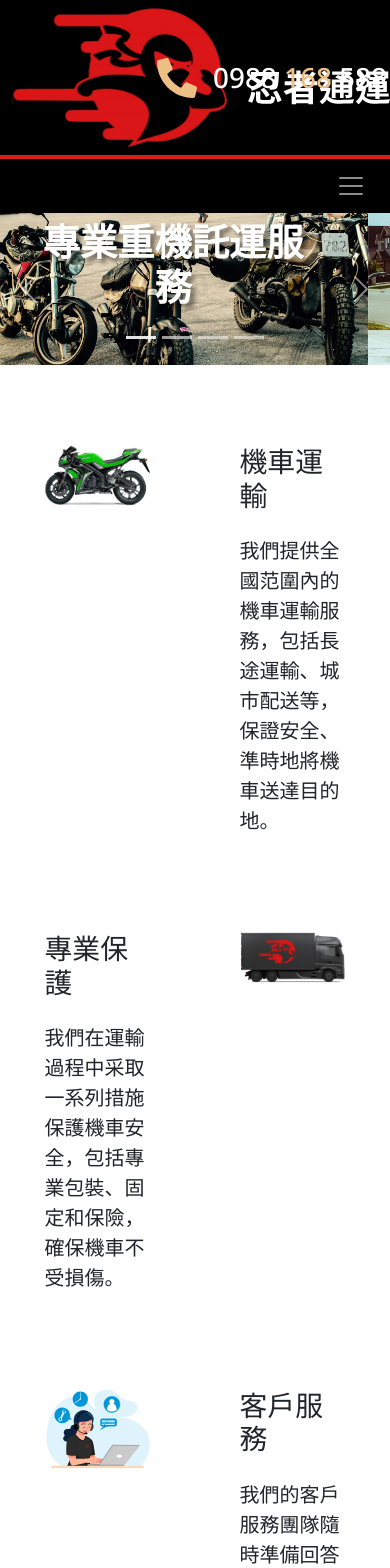
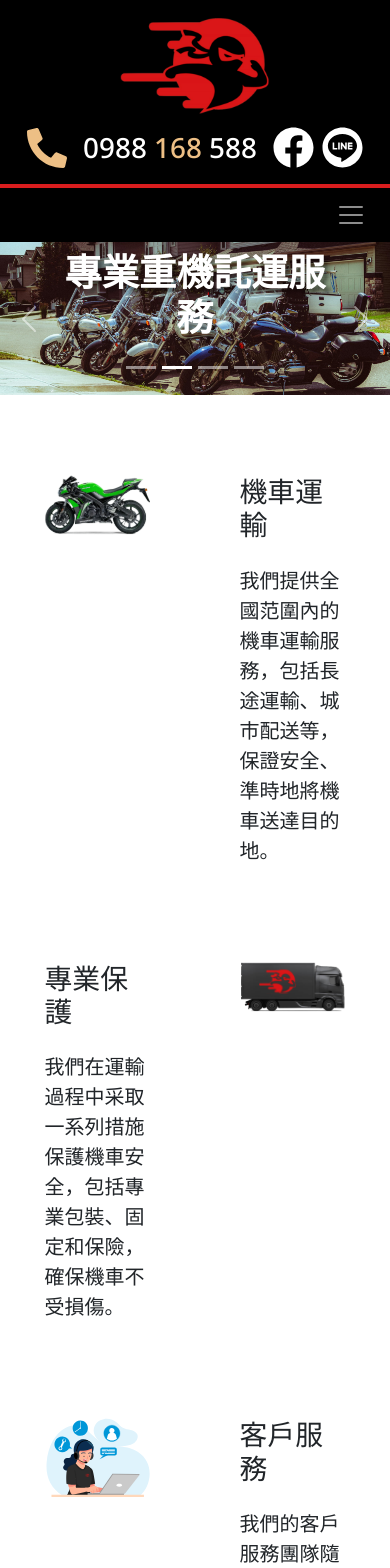
Before and after one commit to Lichtzeit3/Ninja, a Vue app: page / in a window 390 px wide. Shown: the top 1568 px of the page. Built offline with nearby package versions, Linux system fonts and the light colour scheme.

Commit message:
AOS complete on all pages, now working on RWD, navbar RWD complete

```diff
--- a/src/layouts/default/navbar.vue
+++ b/src/layouts/default/navbar.vue
@@ -4,24 +4,26 @@
 	>
 		<div class="container">
 			<div class="row">
-				<div class="col-4">
+				<div class="col-12 col-md-6">
 					<div class="box py-2">
 						<router-link to="/">
-							<img
-								src="@/assets/images/logo.svg"
-								alt="Logo"
-								draggable="false"
-							/>
+							<picture>
+								<source
+									srcset="@/assets/images/logo.svg"
+									media="(min-width: 576px)"
+								/>
+								<img
+									src="@/assets/images/Logo_black_ninja.svg"
+									alt="Logo"
+									draggable="false"
+									class="logo"
+								/>
+							</picture>
 						</router-link>
 					</div>
 				</div>
-
-				<!-- Empty space -->
-				<div class="col-4"></div>
-				<!-- Empty space -->
-
 				<div
-					class="col-4 d-flex align-items-center justify-content-center"
+					class="phone_number col-12 col-md-6 d-flex align-items-center justify-content-end"
 				>
 					<img
 						src="@/assets/images/icon/phone.svg"
@@ -76,7 +78,7 @@
 							to="/"
 							class="nav-link text-white d-flex flex-column text-start"
 							href="#"
-							><span class=" fs-5 mb-1">首頁資訊</span
+							><span class="fs-5 mb-1">首頁資訊</span
 							><span class="custom-text">Home</span></router-link
 						>
 					</li>
@@ -85,7 +87,7 @@
 							to="/about"
 							class="nav-link text-white d-flex flex-column text-start"
 							href="#"
-							><span class=" fs-5 mb-1">關於我們</span
+							><span class="fs-5 mb-1">關於我們</span
 							><span class="custom-text">About</span></router-link
 						>
 					</li>
@@ -94,7 +96,7 @@
 							to="/service"
 							class="nav-link text-white d-flex flex-column text-start"
 							href="#"
-							><span class=" fs-5 mb-1">服務項目</span
+							><span class="fs-5 mb-1">服務項目</span
 							><span class="custom-text"
 								>Service</span
 							></router-link
@@ -116,7 +118,7 @@
 							to="/contact"
 							class="nav-link text-white d-flex flex-column text-start"
 							href="#"
-							><span class=" fs-5 mb-1">聯絡我們</span
+							><span class="fs-5 mb-1">聯絡我們</span
 							><span class="custom-text"
 								>Contact</span
 							></router-link
@@ -137,6 +139,32 @@
 <style lang="scss" scoped>
 	@import "@/sass/style.scss";
 
+	@mixin breakpoint($point) {
+		@media screen and (max-width: $point) {
+			@content;
+		}
+	}
+
+	.logo {
+		@include breakpoint(576px) {
+			width: 150px !important;
+			display: block;
+			margin: 0 auto;
+		}
+		@include breakpoint(992px) {
+			width: 300px;
+			display: block;
+			margin: 0 auto;
+		}
+	}
+
+	.phone_number {
+		@include breakpoint(768px) {
+			justify-content: center !important;
+			margin-bottom: 1rem;
+		}
+	}
+
 	.custom-border {
 		border-bottom: 4px solid $Red;
 	}
@@ -147,8 +175,6 @@
 
 	.nav-item {
 		.nav-link {
-			font-family: $FontFamily;
-
 			.custom-text {
 				color: $Gold;
 			}
--- a/src/views/About.vue
+++ b/src/views/About.vue
@@ -10,15 +10,13 @@
 			alt="ninja_logo"
 			draggable="false"
 		/>
-		<main class="box shadow">
+		<main class="box shadow" data-aos="zoom-out" data-aos-duration="1000">
 			<p class="fs-5 lh-base">
 				忍者運輸有限公司專注於提供專業的重機機車託運服務。我們深知每一位機車愛好者對愛車的重視，因此致力於為客戶提供高品質、安全可靠的機車託運解決方案。我們的團隊擁有多年機車運輸經驗，專業處理各類型重機的運輸需求，確保每一台機車都能在最佳狀態下安全送達。<br /><br />我們以「專業、安全、服務至上」為核心理念，針對重機託運進行全方位的方案設計，從裝車到運送每一個環節都精益求精。我們的服務不僅涵蓋個人機車的託運需求，還能處理多輛車的大規模配送，靈活滿足客戶的多元需求。
 			</p>
 		</main>
-		<div class="d-grid gap-2 col-2 mx-auto">
-			<RouterLink
-				to="/contact"
-				class="btn btn-danger btn-lg"
+		<div class="d-grid gap-2 col-2 mx-auto" data-aos="zoom-in">
+			<RouterLink to="/contact" class="btn btn-danger btn-lg"
 				><h4 class="m-2 text-nowrap">聯絡我們</h4></RouterLink
 			>
 		</div>
@@ -26,7 +24,14 @@
 </template>
 
 <script>
-	export default {};
+	import AOS from "aos";
+	import "aos/dist/aos.css";
+
+	export default {
+		mounted() {
+			AOS.init();
+		},
+	};
 </script>
 
 <style lang="scss" scoped>
--- a/src/views/Contact.vue
+++ b/src/views/Contact.vue
@@ -14,6 +14,8 @@
 		<main
 			class="card mx-auto rounded-4 shadow mb-80"
 			style="max-width: 55rem"
+			data-aos="zoom-out"
+			data-aos-duration="1000"
 		>
 			<div class="row g-0">
 				<div class="col-6">
@@ -85,7 +87,7 @@
 				</div>
 			</div>
 		</main>
-		<div class="d-grid gap-2 col-2 mx-auto">
+		<div class="d-grid gap-2 col-2 mx-auto" data-aos="zoom-in">
 			<RouterLink to="/" class="btn btn-danger btn-lg"
 				><h4 class="m-2 text-nowrap">返回首頁</h4></RouterLink
 			>
@@ -94,7 +96,14 @@
 </template>
 
 <script>
-	export default {};
+	import AOS from "aos";
+	import "aos/dist/aos.css";
+
+	export default {
+		mounted() {
+			AOS.init();
+		},
+	};
 </script>
 
 <style lang="scss" scoped>
--- a/src/views/Home.vue
+++ b/src/views/Home.vue
@@ -166,7 +166,7 @@
 		</header>
 
 		<main class="container">
-			<div class="row justify-content-around">
+			<div class="row justify-content-around" data-aos="fade-up" data-aos-anchor-placement="bottom-bottom">
 				<div class="col-4">
 					<div
 						class="box d-flex justify-content-center align-items-center"
@@ -189,7 +189,7 @@
 					</div>
 				</div>
 			</div>
-			<div class="row justify-content-around">
+			<div class="row justify-content-around" data-aos="fade-up" data-aos-anchor-placement="bottom-bottom">
 				<div class="col-4">
 					<div
 						class="box d-flex flex-column justify-content-center h-100"
@@ -212,7 +212,7 @@
 					</div>
 				</div>
 			</div>
-			<div class="row justify-content-around">
+			<div class="row justify-content-around" data-aos="fade-up" data-aos-anchor-placement="bottom-bottom">
 				<div class="col-4">
 					<div
 						class="box d-flex justify-content-center align-items-center"
@@ -236,7 +236,7 @@
 				</div>
 			</div>
 		</main>
-		<div class="d-grid gap-2 col-2 mx-auto row">
+		<div class="d-grid gap-2 col-2 mx-auto row" data-aos="zoom-in">
 			<RouterLink to="/contact" class="btn btn-danger btn-lg shadow-sm"
 				><h4 class="m-2 text-nowrap">聯絡我們</h4></RouterLink
 			>
@@ -245,7 +245,14 @@
 </template>
 
 <script>
-	export default {};
+	import AOS from "aos";
+	import "aos/dist/aos.css";
+
+	export default {
+		mounted() {
+			AOS.init();
+		},
+	};
 </script>
 
 <style lang="scss" scoped>
--- a/src/views/Pricing.vue
+++ b/src/views/Pricing.vue
@@ -13,7 +13,7 @@
 			<div class="container">
 				<table
 					class="table table-hover table-striped-columns table-responsive{-sm|-md|-lg|-xl|-xxl} text-center fs-5"
-				>
+					data-aos="zoom-out">
 					<caption class="fs-6 text-end">
 						新台幣 NTD
 					</caption>
@@ -256,7 +256,7 @@
 				</div>
 			</div>
 		</main>
-		<div class="d-grid gap-2 col-2 mx-auto">
+		<div class="d-grid gap-2 col-2 mx-auto" data-aos="zoom-in">
 			<RouterLink
 				to="/contact"
 				class="btn btn-danger btn-lg m-2 text-nowrap"
@@ -267,7 +267,14 @@
 </template>
 
 <script>
-	export default {};
+	import AOS from "aos";
+	import "aos/dist/aos.css";
+
+	export default {
+		mounted() {
+			AOS.init();
+		},
+	};
 </script>
 
 <style lang="scss" scoped>
@@ -305,12 +312,5 @@
 	.btn {
 		font-size: $h4-font-size;
 	}
-	// ol {
-	// 	list-style-type: decimal;
-	// 	margin-left: 20px;
-	// }
 
-	// li {
-	// 	margin-bottom: 8px;
-	// }
 </style>
--- a/src/views/Service.vue
+++ b/src/views/Service.vue
@@ -6,13 +6,13 @@
 			<h1>服務項目</h1>
 		</header>
 		<main>
-			<section class="text-center mb-120">
+			<section class="text-center mb-120"  data-aos="fade-right">
 				<h4 class="mb-3">忍者運輸有限公司 - 您值得信賴的重機託運專家</h4>
 				<p class="fs-6">
 					忍者運輸有限公司專注於提供專業的重機機車託運服務，憑藉多年行業經驗，我們的專業團隊能夠提供全方位的託運解決方案，確保您的愛車安全無憂地送達目的地。
 				</p>
 			</section>
-			<section class="text-center mb-120">
+			<section class="text-center mb-120" data-aos="fade-left" data-aos-delay="300">
 				<h4 class="mb-3">為何選擇忍者運輸？</h4>
 				<div class="d-flex justify-content-evenly">
 					<div class="card border-0" style="width: 18rem">
@@ -62,7 +62,7 @@
 					</div>
 				</div>
 			</section>
-			<section class="text-center mb-120">
+			<section class="text-center mb-120" data-aos="fade-right">
 				<h4>我們對您的承諾</h4>
 				<div>
 					<h5>
@@ -70,11 +70,11 @@
 					</h5>
 				</div>
 			</section>
-			<h6 class="fs-6 fw-normal text-center mb-80">
+			<h6 class="fs-6 fw-normal text-center mb-80" data-aos="fade-left">
 				準備好安心託運您的機車了嗎？聯繫忍者運輸有限公司，讓我們為您打理一切運輸事宜，讓您輕鬆上路！
 			</h6>
 		</main>
-		<div class="d-grid gap-2 col-2 mx-auto">
+		<div class="d-grid gap-2 col-2 mx-auto" data-aos="zoom-in">
 			<RouterLink
 				to="/contact"
 				class="btn btn-danger btn-lg m-2 text-nowrap"
@@ -85,7 +85,14 @@
 </template>
 
 <script>
-	export default {};
+	import AOS from "aos";
+	import "aos/dist/aos.css";
+
+	export default {
+		mounted() {
+			AOS.init();
+		},
+	};
 </script>
 
 <style lang="scss" scoped>
```
Also changed, not shown: src/assets/images/Logo_black_ninja.svg (added).
